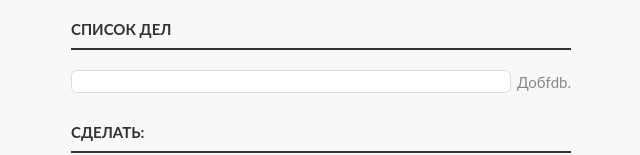
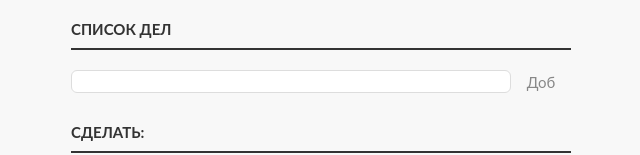
Before and after one commit to Madridka/KSF-20-ToDoList, a Vue app: page / in a window 1280 px wide. Shown: the part 271-426 px from the top of the page, without its empty margins (319-959 px from the left). Built offline with nearby package versions, Linux system fonts and the light colour scheme.

Commit message:
edit 1 error

```diff
--- a/src/components/TaskInput.vue
+++ b/src/components/TaskInput.vue
@@ -3,7 +3,7 @@
     <label for="new-task">Список дел</label>
     <div class="task-row-wrapper">
         <input id='new-task' class="task" v-model="newTask" type="text">
-        <button @click="addTask">Добfdb.</button>
+        <button @click="addTask">Доб</button>
     </div>
   </div>
 </template>
```
